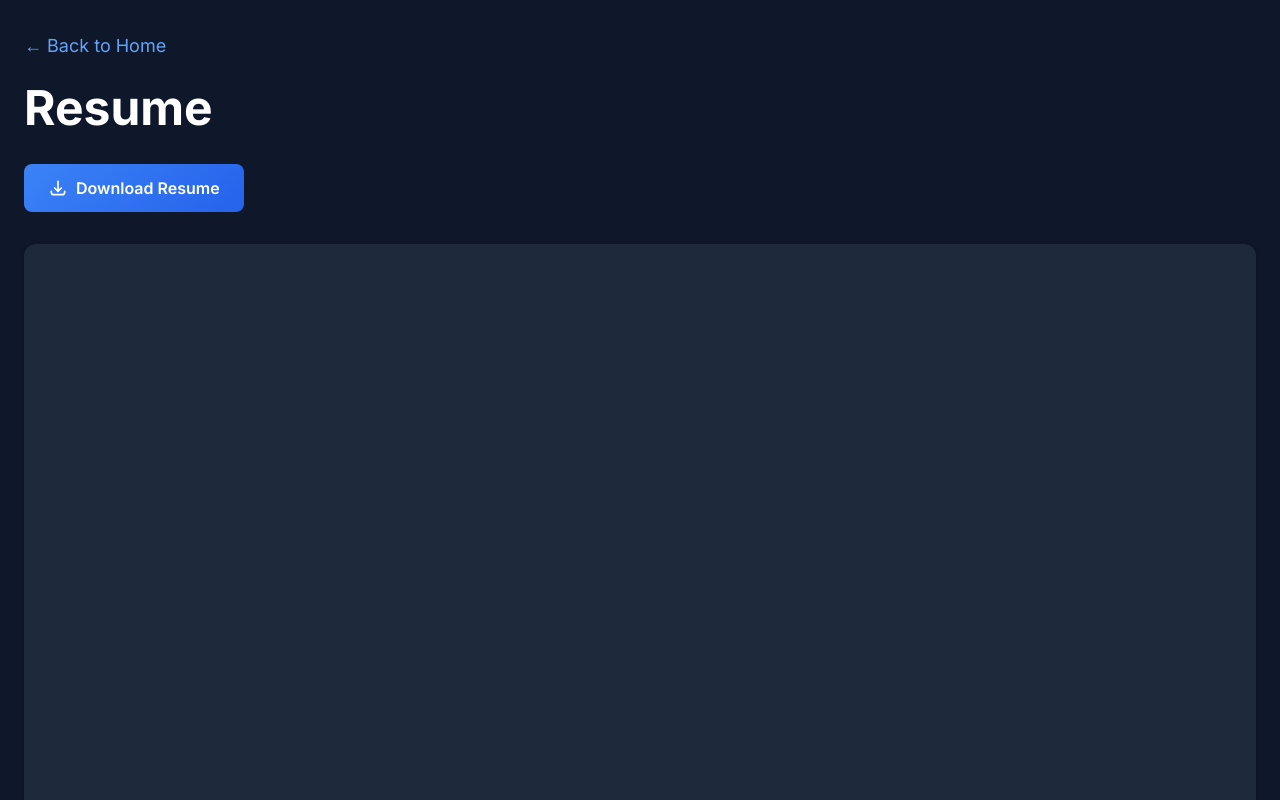
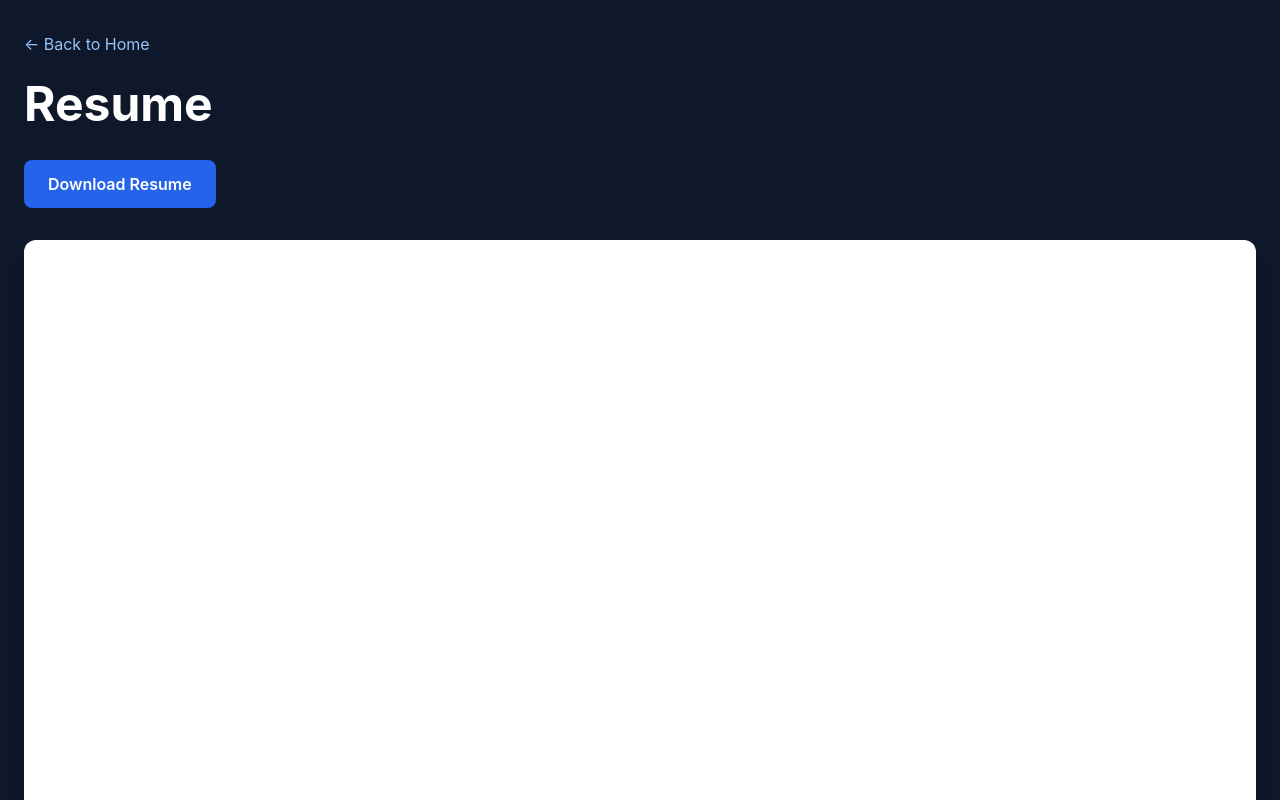
Before and after one commit to pramukhmolugu/portfolio, a Next.js app: page /resume in a window 1280 px wide. Shown: the top 800 px of the page. Built offline with nearby package versions, Linux system fonts and the light colour scheme.

Commit message:
Update resume.js

```diff
--- a/pages/resume.js
+++ b/pages/resume.js
@@ -1,94 +1,42 @@
-import Link from 'next/link';
-import Head from 'next/head';
-import { useState } from 'react';
+import Link from "next/link";
+import { useRouter } from "next/router";
 
 export default function Resume() {
+  const router = useRouter();
+
+  // Works on BOTH Vercel and GitHub Pages (if you ever add a basePath later)
+  const pdfUrl = `${router.basePath}/Pramukh_Resume_DE_Professional.pdf`;
+
   return (
-    <>
-      <Head>
-        <title>Resume - Pramukh Chandra Molugu</title>
-        <meta name="viewport" content="width=device-width, initial-scale=1" />
-      </Head>
-
     <div className="min-h-screen bg-[#0f172a] text-white">
-        <style jsx global>{`
-          @import url('https://fonts.googleapis.com/css2?family=Inter:wght@300;400;500;600;700;800&display=swap');
-
-          body {
-            font-family: 'Inter', sans-serif;
-          }
-
-          .back-link {
-            color: #60a5fa;
-            text-decoration: none;
-            transition: color 0.3s ease;
-          }
-
-          .back-link:hover {
-            color: #3b82f6;
-          }
-
-          .download-btn {
-            background: linear-gradient(135deg, #3b82f6 0%, #2563eb 100%);
-            color: white;
-            padding: 12px 24px;
-            border-radius: 8px;
-            text-decoration: none;
-            display: inline-flex;
-            align-items: center;
-            gap: 8px;
-            font-weight: 600;
-            transition: all 0.3s ease;
-            border: none;
-            cursor: pointer;
-          }
-
-          .download-btn:hover {
-            transform: translateY(-2px);
-            box-shadow: 0 10px 30px rgba(59, 130, 246, 0.4);
-          }
-
-          .pdf-container {
-            background: #1e293b;
-            border-radius: 12px;
-            padding: 16px;
-            box-shadow: 0 4px 6px rgba(0, 0, 0, 0.3);
-          }
-        `}</style>
-
       <div className="max-w-7xl mx-auto px-6 py-8">
-          {/* Back to Home Link */}
-          <Link href="/" className="back-link text-lg mb-6 inline-block">
+        {/* Back to Home */}
+        <Link href="/" className="text-blue-300 hover:text-blue-200 inline-block">
           ← Back to Home
         </Link>
 
         {/* Page Title */}
-          <h1 className="text-5xl font-bold mb-8">Resume</h1>
+        <h1 className="text-5xl font-bold mt-6 mb-8">Resume</h1>
 
         {/* Download Button */}
         <a
-            href="/Pramukh_Resume_DE_Professional.pdf"
+          href={pdfUrl}
           download
-            className="download-btn mb-8"
+          className="inline-flex items-center gap-2 bg-blue-600 hover:bg-blue-500 text-white px-6 py-3 rounded-lg font-semibold transition"
         >
-            <svg className="w-5 h-5" fill="none" stroke="currentColor" viewBox="0 0 24 24">
-              <path strokeLinecap="round" strokeLinejoin="round" strokeWidth={2} d="M4 16v1a3 3 0 003 3h10a3 3 0 003-3v-1m-4-4l-4 4m0 0l-4-4m4 4V4" />
-            </svg>
           Download Resume
         </a>
 
         {/* PDF Viewer */}
-          <div className="pdf-container">
+        <div className="mt-8 rounded-xl overflow-hidden border border-white/10 bg-white shadow-xl">
           <iframe
-              src="/Pramukh_Resume_DE_Professional.pdf"
-              width="100%"
-              height="1000px"
-              style={{ border: 'none', borderRadius: '8px' }}
+            src={pdfUrl}
             title="Resume PDF"
+            className="w-full"
+            style={{ height: "85vh", border: "none" }}
           />
         </div>
       </div>
     </div>
-    </>
   );
 }
```
Lines whose indentation alone changed are shown as unchanged.
